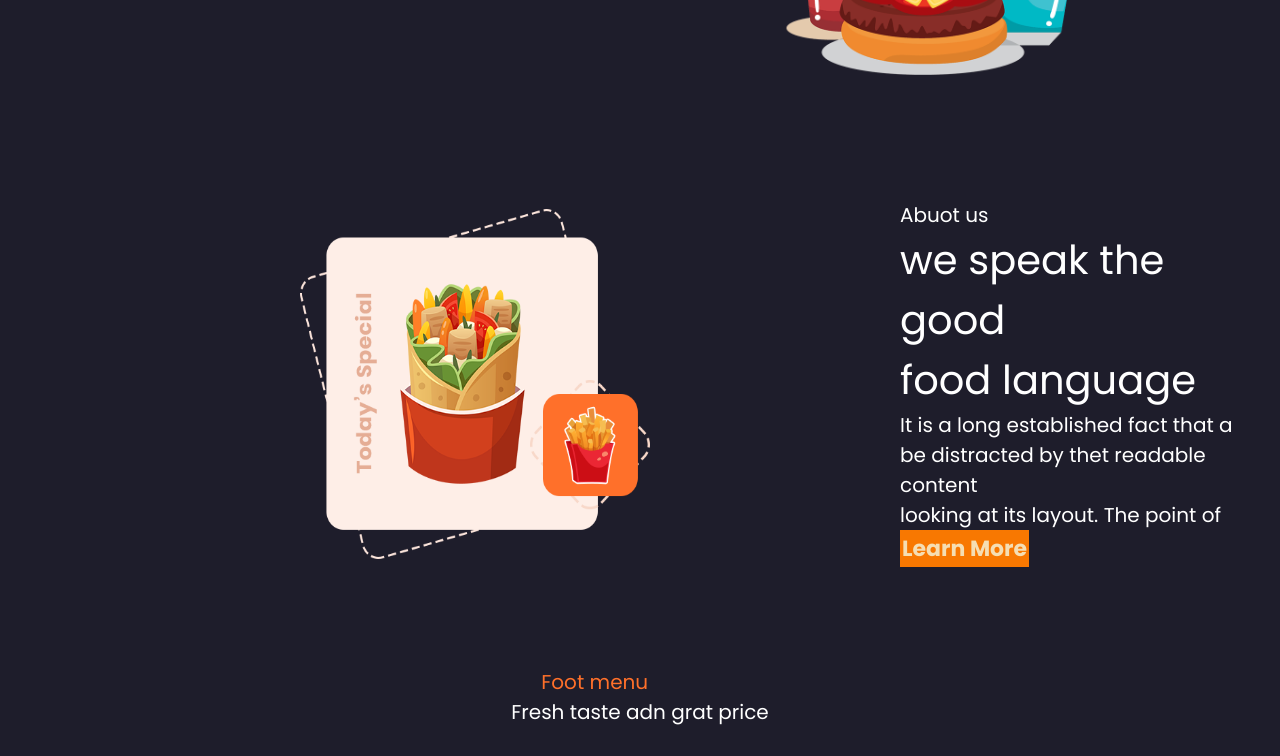
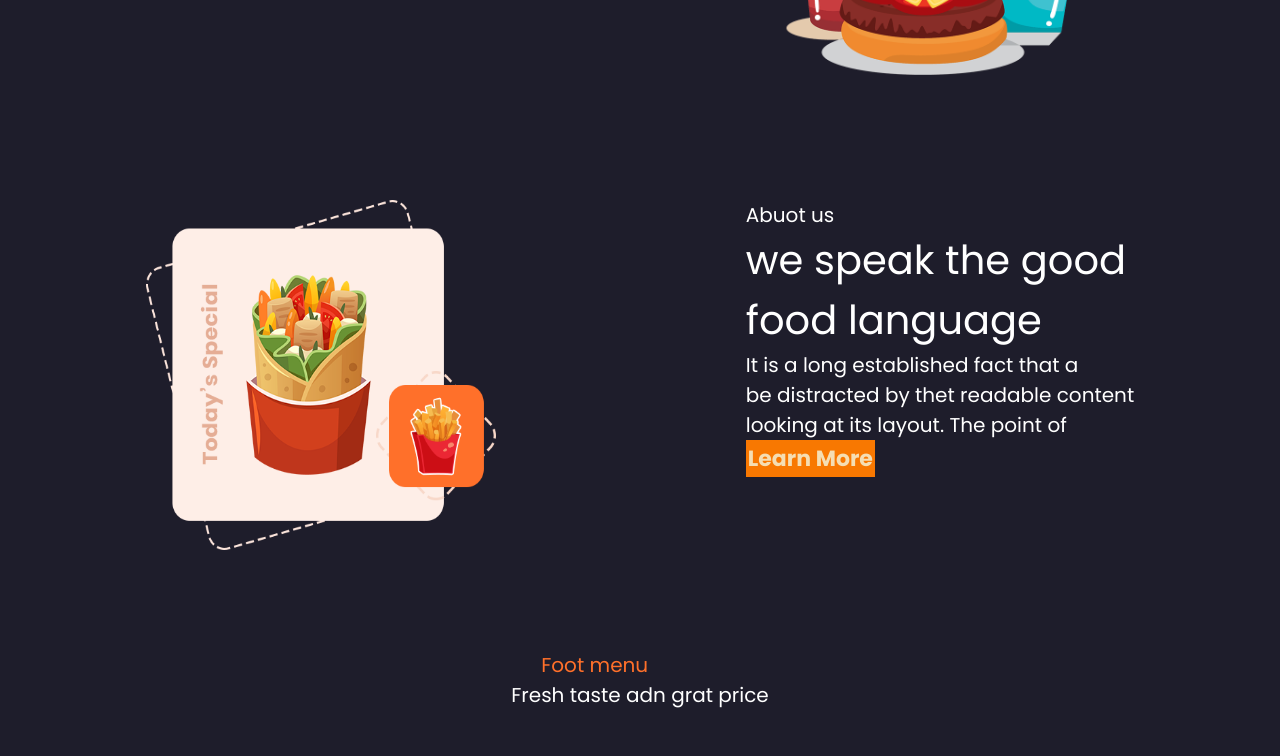
Before and after one commit to JuanJoseBastoGonzalez/maquetacion, a plain HTML site: page index.html in a window 1280 px wide. Shown: the part 450-1206 px from the top of the page. Drawn offline with Linux system fonts and the light colour scheme.

Commit message:
Update style.css

```diff
--- a/css/style.css
+++ b/css/style.css
@@ -57,7 +57,6 @@
     margin-top: 100px
 }
 .imagen-about{
-    margin: 0 0 0 300px ;
     width: 350px;
     height: 350px;
     align-self: center;
```
